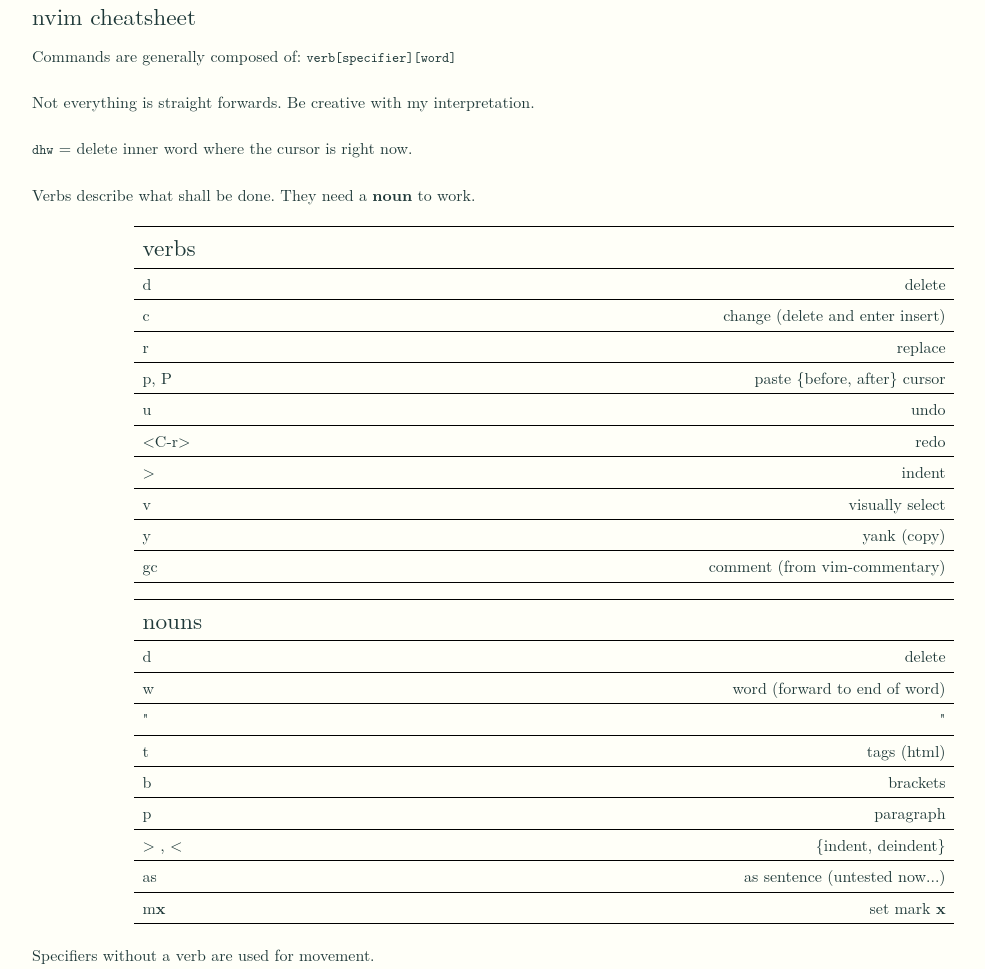
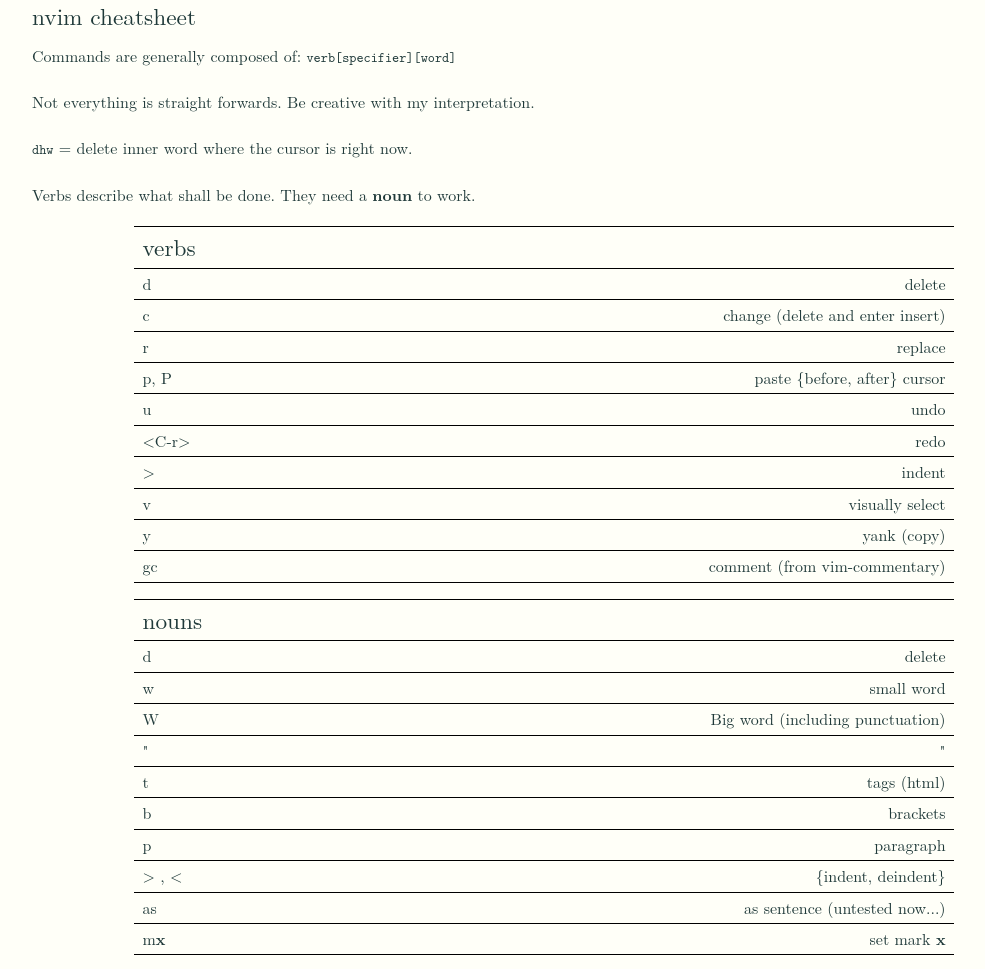
Before and after one commit to klawr/dotfiles, a website: page docs/vim_cheatsheet.html in a window 1280 px wide. Shown: the top 969 px of the page, without its empty margins (96-1081 px from the left). Drawn offline with nearby package versions, Linux system fonts and the light colour scheme.

Commit message:
Add W to vim_cheatsheet

```diff
--- a/docs/vim_cheatsheet.html
+++ b/docs/vim_cheatsheet.html
@@ -85,7 +85,11 @@
 </tr>
 <tr>
 <td style="text-align:left">w</td>
-<td style="text-align:right">word (forward to end of word)</td>
+<td style="text-align:right">small word</td>
+</tr>
+<tr>
+<td style="text-align:left">W</td>
+<td style="text-align:right">Big word (including punctuation)</td>
 </tr>
 <tr>
 <td style="text-align:left">&quot;</td>
```
Also changed, not shown: docs/vim_cheatsheet.md (+12 -11 lines).
